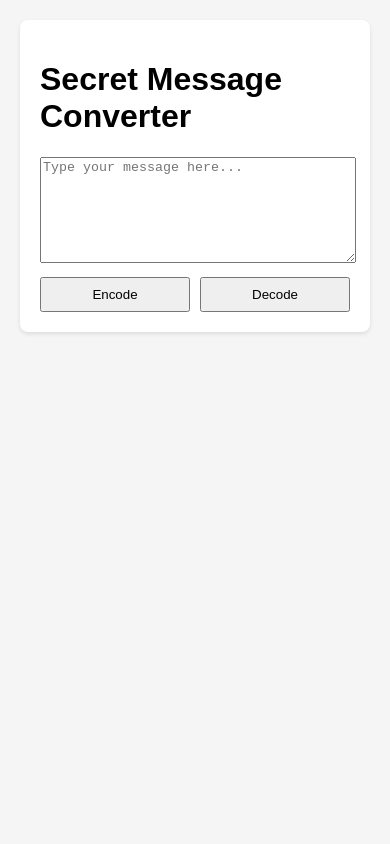
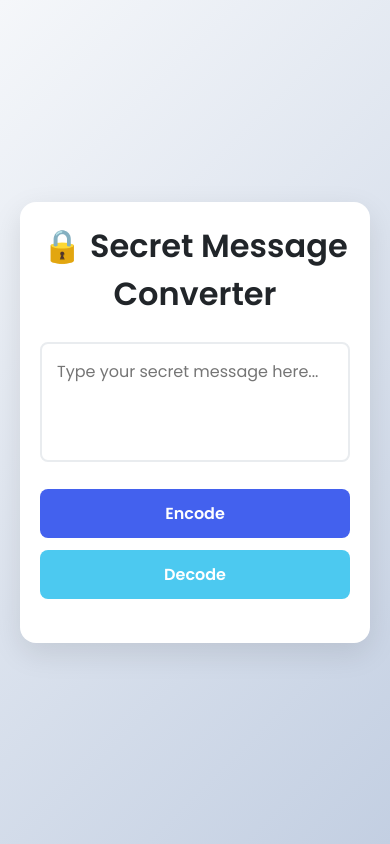
Before and after one commit to Bearattack99/decode, a plain HTML site: page index.html in a window 390 px wide. Drawn offline with Linux system fonts and the light colour scheme.

Commit message:
Update index.html

```diff
--- a/index.html
+++ b/index.html
@@ -1,55 +1,206 @@
 <!DOCTYPE html>
-<html>
+<html lang="en">
 <head>
-    <title>Encoder/Decoder</title>
+    <meta charset="UTF-8">
+    <meta name="viewport" content="width=device-width, initial-scale=1.0">
+    <title>Secret Message Converter</title>
+    <link href="https://fonts.googleapis.com/css2?family=Poppins:wght@400;600&display=swap" rel="stylesheet">
     <style>
+        :root {
+            --primary: #4361ee;
+            --secondary: #3f37c9;
+            --accent: #4895ef;
+            --light: #f8f9fa;
+            --dark: #212529;
+            --success: #4cc9f0;
+            --danger: #f72585;
+        }
+
+        * {
+            box-sizing: border-box;
+            margin: 0;
+            padding: 0;
+        }
+
         body {
-            font-family: Arial, sans-serif;
-            max-width: 600px;
-            margin: 0 auto;
+            font-family: 'Poppins', sans-serif;
+            background: linear-gradient(135deg, #f5f7fa 0%, #c3cfe2 100%);
+            min-height: 100vh;
+            display: flex;
+            justify-content: center;
+            align-items: center;
             padding: 20px;
-            background-color: #f5f5f5;
         }
+
         .container {
             background: white;
-            padding: 20px;
-            border-radius: 8px;
-            box-shadow: 0 2px 4px rgba(0,0,0,0.1);
+            border-radius: 16px;
+            box-shadow: 0 10px 30px rgba(0, 0, 0, 0.1);
+            width: 100%;
+            max-width: 500px;
+            padding: 30px;
+            transition: all 0.3s ease;
         }
+
+        h1 {
+            color: var(--dark);
+            text-align: center;
+            margin-bottom: 24px;
+            font-weight: 600;
+        }
+
+        .input-group {
+            margin-bottom: 20px;
+        }
+
         textarea {
             width: 100%;
-            height: 100px;
+            padding: 15px;
+            border: 2px solid #e9ecef;
+            border-radius: 8px;
+            font-family: inherit;
+            font-size: 16px;
+            resize: none;
+            min-height: 120px;
+            transition: border 0.3s ease;
+        }
+
+        textarea:focus {
+            outline: none;
+            border-color: var(--accent);
+        }
+
+        .button-group {
+            display: flex;
+            gap: 12px;
+            margin-bottom: 24px;
+        }
+
+        button {
+            flex: 1;
+            padding: 12px;
+            border: none;
+            border-radius: 8px;
+            font-family: inherit;
+            font-size: 16px;
+            font-weight: 600;
+            cursor: pointer;
+            transition: all 0.3s ease;
+            display: flex;
+            align-items: center;
+            justify-content: center;
+        }
+
+        button:hover {
+            transform: translateY(-2px);
+        }
+
+        .encode-btn {
+            background-color: var(--primary);
+            color: white;
+        }
+
+        .encode-btn:hover {
+            background-color: var(--secondary);
+        }
+
+        .decode-btn {
+            background-color: var(--success);
+            color: white;
+        }
+
+        .decode-btn:hover {
+            background-color: #3a86ff;
+        }
+
+        .result-container {
+            background-color: #f8f9fa;
+            border-radius: 8px;
+            padding: 20px;
+            margin-top: 20px;
+            display: none;
+            animation: fadeIn 0.5s ease;
+        }
+
+        .result-title {
+            color: var(--dark);
             margin-bottom: 10px;
+            font-size: 18px;
         }
-        .buttons {
-            display: flex;
-            gap: 10px;
+
+        #resultText {
+            font-size: 16px;
+            line-height: 1.6;
+            word-break: break-word;
         }
-        button {
-            padding: 8px 16px;
-            flex: 1;
+
+        .copy-btn {
+            background-color: var(--accent);
+            color: white;
+            margin-top: 15px;
+            padding: 10px;
+            width: 100%;
         }
-        .result {
-            margin-top: 20px;
-            padding: 10px;
-            background: #f0f0f0;
-            border-radius: 4px;
+
+        .copy-btn:hover {
+            background-color: #3a86ff;
+        }
+
+        .notification {
+            position: fixed;
+            bottom: 20px;
+            left: 50%;
+            transform: translateX(-50%);
+            background-color: var(--dark);
+            color: white;
+            padding: 12px 24px;
+            border-radius: 8px;
+            opacity: 0;
+            transition: opacity 0.3s ease;
+            z-index: 1000;
+        }
+
+        @keyframes fadeIn {
+            from { opacity: 0; transform: translateY(10px); }
+            to { opacity: 1; transform: translateY(0); }
+        }
+
+        @media (max-width: 600px) {
+            .container {
+                padding: 20px;
+            }
+
+            .button-group {
+                flex-direction: column;
+            }
         }
     </style>
 </head>
 <body>
     <div class="container">
-        <h1>Secret Message Converter</h1>
-        <textarea id="inputText" placeholder="Type your message here..."></textarea>
-        <div class="buttons">
-            <button onclick="encode()">Encode</button>
-            <button onclick="decode()">Decode</button>
+        <h1>🔒 Secret Message Converter</h1>
+
+        <div class="input-group">
+            <textarea id="inputText" placeholder="Type your secret message here..."></textarea>
         </div>
-        <div id="result" class="result" style="display:none">
-            <h3>Result:</h3>
+
+        <div class="button-group">
+            <button class="encode-btn" onclick="encode()">
+                <span>Encode</span>
+            </button>
+            <button class="decode-btn" onclick="decode()">
+                <span>Decode</span>
+            </button>
+        </div>
+
+        <div class="result-container" id="resultContainer">
+            <h3 class="result-title">Result:</h3>
             <p id="resultText"></p>
+            <button class="copy-btn" onclick="copyResult()">Copy to Clipboard</button>
         </div>
     </div>
+
+    <div class="notification" id="notification">Copied to clipboard!</div>
 
     <script>
         const encodingMap = {
@@ -67,7 +218,7 @@
             'Z': 'Z'
         };
 
-        // Create decoding map by reversing encodingMap
+        // Create decoding map
         const decodingMap = {};
         for (const key in encodingMap) {
             decodingMap[encodingMap[key]] = key;
@@ -78,21 +229,60 @@
         }
 
         function encode() {
-            const input = document.getElementById('inputText').value;
+            const input = document.getElementById('inputText').value.trim();
+            if (!input) {
+                showNotification("Please enter some text first!");
+                return;
+            }
+
             const result = transformText(input, encodingMap);
             showResult(result);
         }
 
         function decode() {
-            const input = document.getElementById('inputText').value;
+            const input = document.getElementById('inputText').value.trim();
+            if (!input) {
+                showNotification("Please enter some text first!");
+                return;
+            }
+
             const result = transformText(input, decodingMap);
             showResult(result);
         }
 
         function showResult(text) {
-            document.getElementById('resultText').textContent = text;
-            document.getElementById('result').style.display = 'block';
+            const resultContainer = document.getElementById('resultContainer');
+            const resultText = document.getElementById('resultText');
+
+            resultText.textContent = text;
+            resultContainer.style.display = 'block';
+
+            // Scroll to result if it's not fully visible
+            resultContainer.scrollIntoView({ behavior: 'smooth', block: 'nearest' });
         }
+
+        function copyResult() {
+            const resultText = document.getElementById('resultText').textContent;
+            navigator.clipboard.writeText(resultText)
+                .then(() => showNotification("Copied to clipboard!"))
+                .catch(err => showNotification("Failed to copy!"));
+        }
+
+        function showNotification(message) {
+            const notification = document.getElementById('notification');
+            notification.textContent = message;
+            notification.style.opacity = 1;
+
+            setTimeout(() => {
+                notification.style.opacity = 0;
+            }, 2000);
+        }
+
+        // Auto-resize textarea as user types
+        document.getElementById('inputText').addEventListener('input', function() {
+            this.style.height = 'auto';
+            this.style.height = (this.scrollHeight) + 'px';
+        });
     </script>
 </body>
 </html>
```
